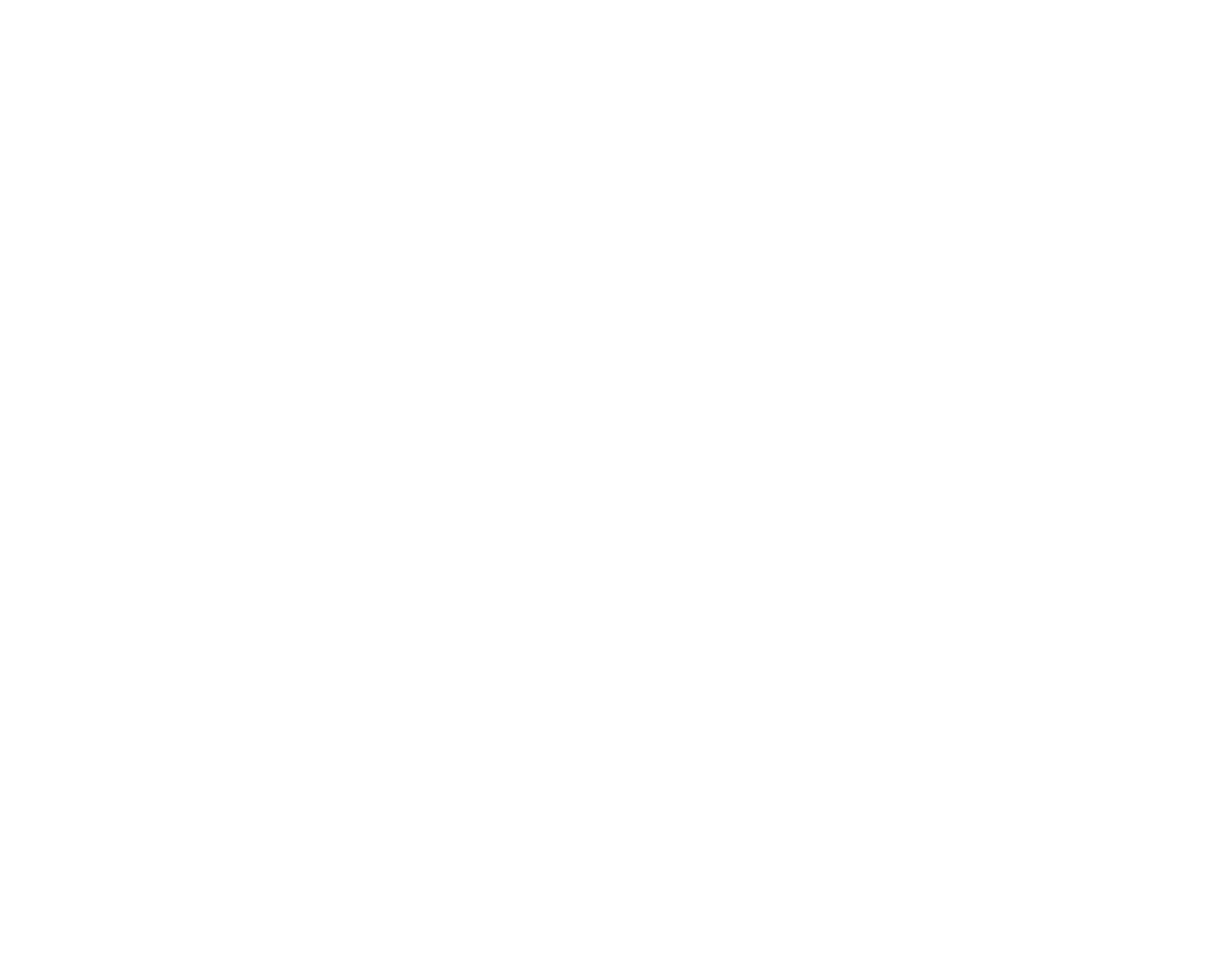
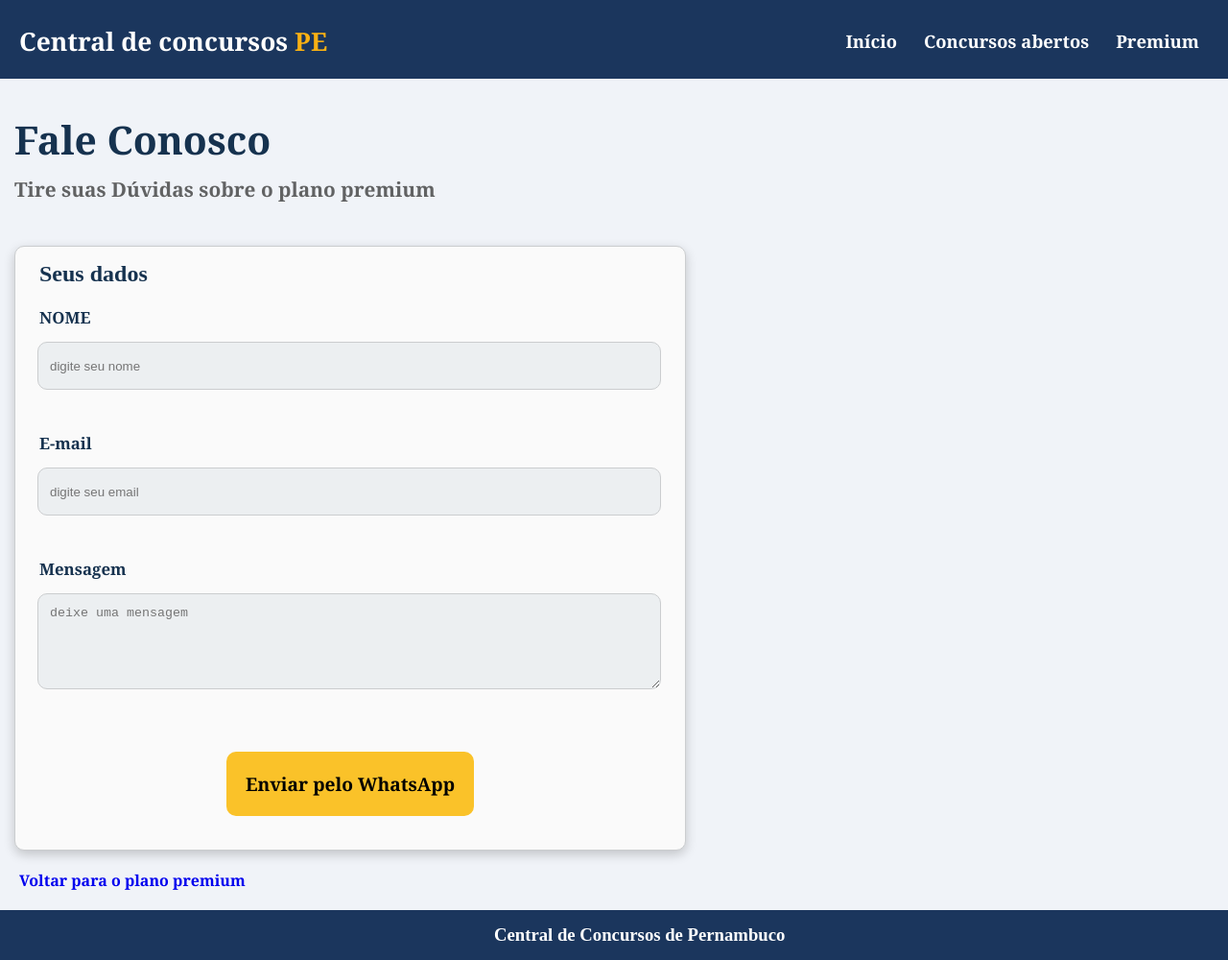
Before and after one commit to santana-x5/projeto-web-final, a plain HTML site: page pagina3-1.html in a window 1280 px wide. Shown: the whole page at 96% size. Before the commit the page ends 800 px from the top, so only its background shows below. Drawn offline with Linux system fonts and the light colour scheme.

Commit message:
pagina 3-1/5 feita e estilizada

```diff
--- a/css/styles.css
+++ b/css/styles.css
@@ -471,3 +471,123 @@ font-weight: 700;
 color: #df1010;
 font-weight: 700;
 }
+
+
+
+/* pagina 3-1 ou 5 todo o css dela: */
+
+body{
+    background-color: #f0f3f8;
+}
+
+.title{
+    font-family: Georgia, serif;
+    font-size: 2.55rem;
+    margin: 35px 15px;
+    color: #16324f;
+}
+
+.title-paragrafo{
+    font-family: Georgia, serif;
+    font-size: 1.3rem;
+    font-weight: bold;
+    color: #616263;
+    margin-left: 15px;
+    margin-top: -25px;
+}
+
+.formulario{
+    border: 1px solid #cbcdcf;
+    border-radius: 10px;
+    background-color: #fafafa;
+    margin-left: 15px;
+    margin-top: 45px;
+    height: 630px;
+    width: 700px;
+    box-shadow: 0px 4px 12px rgba(0, 0, 0, 0.2);
+}
+
+.title-formulario{
+    display: flex;
+    justify-content: left;
+    margin-top: 15px;
+    margin-left: 25px;
+    color: #16324f;
+}
+
+.form-grid{
+    display: flex;
+    flex-direction: column;
+    gap: 24px;
+}
+
+.form-grid label{
+    font-family: Georgia, serif;
+    font-size: 1.05rem;
+    font-weight: bold;
+    color: #16324f;
+    margin-left: 25px;
+    margin-top: 20px;
+}
+
+.form-grid input{
+    height: 50px;
+    margin-left: 23px;
+    margin-right: 25px;
+    background-color: #eceff1;
+    border: 1px solid #cbcdcf;
+    border-radius: 10px;
+    padding: 12px;
+    box-sizing: border-box;
+    margin-top: -10px;
+}
+
+.form-grid textarea{
+    height: 100px;
+    margin-left: 23px;
+    margin-right: 25px;
+    background-color: #eceff1;
+    border: 1px solid #cbcdcf;
+    border-radius: 10px;
+    padding: 12px;
+    box-sizing: border-box;
+    margin-top: -10px;
+}
+
+.btn-wht{
+    display: flex;
+    justify-content: center;
+    margin-top: 65px;
+}
+
+.btn-btn{
+    padding: 20px;
+    border: 0px;
+    border-radius: 10px;
+    background-color: rgb(250, 194, 41);
+    font-family: Georgia, serif;
+    font-size: 1.2rem;
+    font-weight: bold;
+}
+
+.btn-wht:hover,
+.btn-btn:hover{
+    transform: translateY(-2px);
+}
+
+.back{
+    width: fit-content;
+    padding: 20px;
+}
+
+.back-link{
+    text-decoration: none;
+    font-family: Georgia, serif;
+    font-size: 1rem;
+    font-weight: bold;
+}
+
+.back-link:hover{
+    color: rgb(250, 194, 41);
+    transition: 0,3s ease;
+}
--- a/pagina3-1.html
+++ b/pagina3-1.html
@@ -0,0 +1,62 @@
+<!DOCTYPE html>
+<html lang="en">
+<head>
+    <meta charset="UTF-8">
+    <meta name="viewport" content="width=device-width, initial-scale=1.0">
+    <title>Contato</title>
+    <link rel="stylesheet" href="css/styles.css">
+</head>
+<body>
+
+    <header class="cabecalho3">
+        <div class="cabecalho-container">
+            <a href="index.html" class="logo">Central de concursos <span class="logo-destaque">PE</span></a>
+            <nav>
+             <ul class="menu-lista">
+                <a href="index.html" class="menu-item">Início</a>
+                <a href="pagina2.html" class="menu-item">Concursos abertos</a>
+                <a href="pagina3.html" class="menu-item">Premium</a>
+                </ul>
+            </nav>
+        </div>
+    </header>
+
+    <div>
+        <h1 class="title">
+            Fale Conosco
+        </h1>
+        <p class="title-paragrafo">Tire suas Dúvidas sobre o plano premium</p>
+    </div>
+
+
+    <section class="formulario">
+        <h2 class="title-formulario">Seus dados</h2>
+        <form id="whatsappform">
+            <div class="form-grid">
+                <label for="nome">NOME</label>
+                <input type="text" id="nome" name="nome" required placeholder="digite seu nome">
+
+                <label for="email">E-mail</label>
+                <input type="email" id="email" name="email" required placeholder="digite seu email">
+
+                <label for="mensagem">Mensagem</label>
+                <textarea name="mensagem" id="mensagem" placeholder="deixe uma mensagem"></textarea>
+            </div>
+
+            <div class="btn-wht">
+                <button class="btn-btn" type="submit">Enviar pelo WhatsApp</button>
+            </div>
+        </form>
+    </section>
+
+    <div class="back">
+        <a class="back-link" href="pagina3.html">Voltar para o plano premium</a>
+    </div>
+
+
+    <footer class="rodape">
+    <h3 class="rodape-titulo">Central de Concursos de Pernambuco</h3>
+    </footer>
+
+</body>
+</html>
```
Also changed, not shown: pagina2.html (+1 -1 lines).
